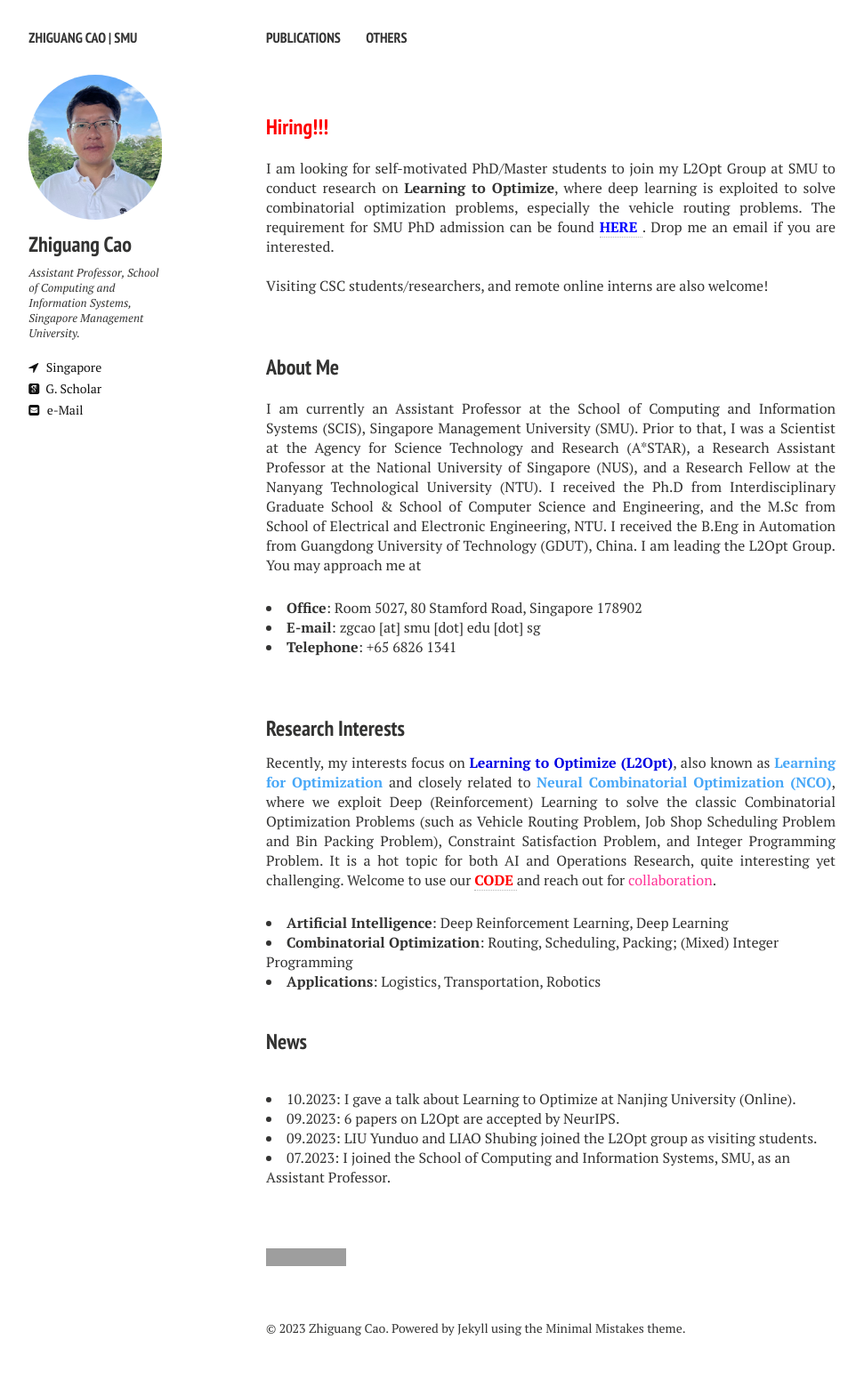
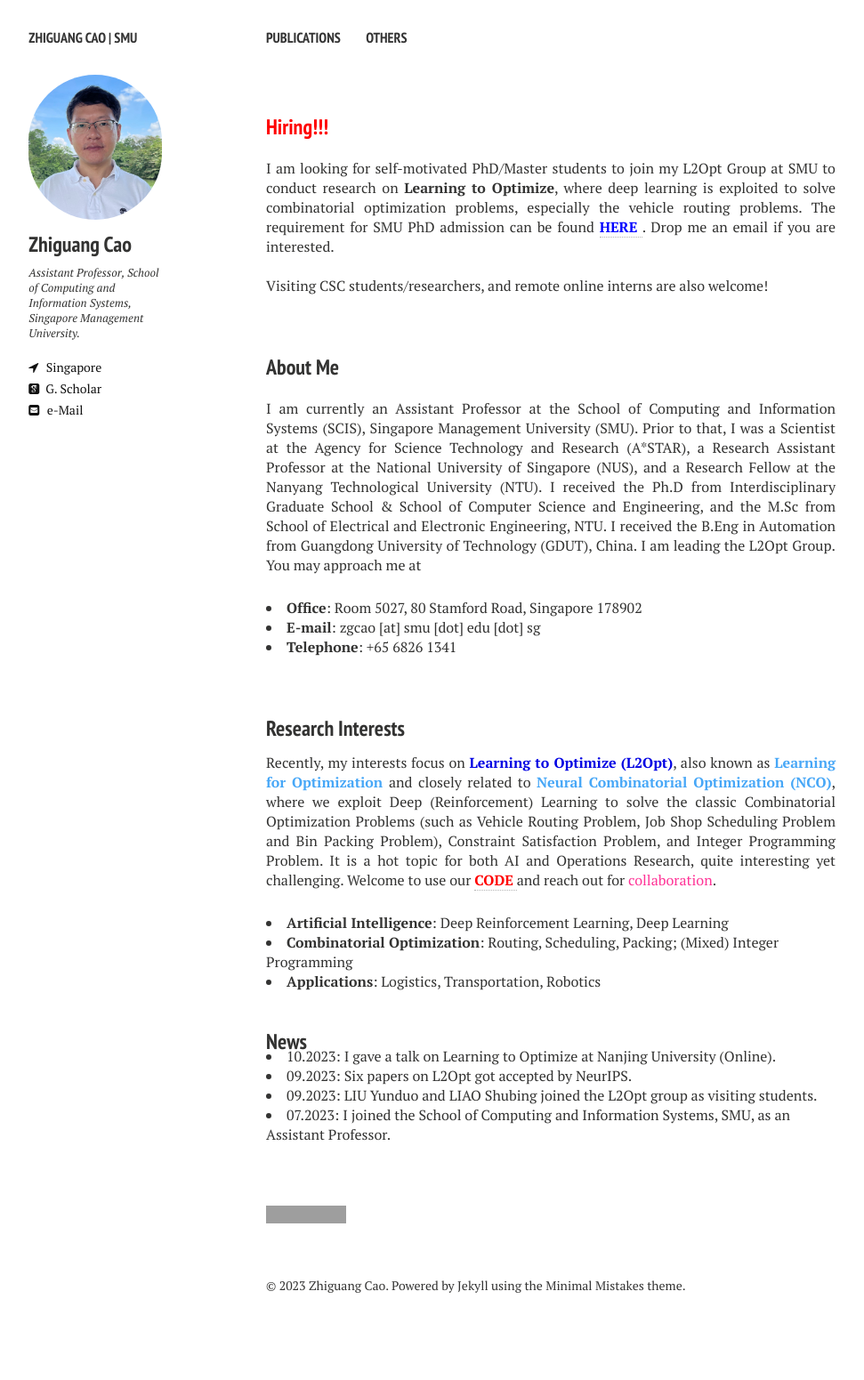
Before and after one commit to zhiguangcaosg/zhiguangcaosg.github.io, a Jekyll site: the page built from index.md, in a window 1280 px wide. Shown: the whole page at 89% size, without its empty margins (21-992 px from the left). Built offline with Jekyll 4.4.1, drawn with Linux system fonts in a browser that asks for light colours; nearby versions of some CDN libraries; after the commit the page ends 1503 px from its top, so only the background shows below that; grey boxes are pictures that could not be loaded.

Commit message:
Update index.md

```diff
--- a/index.md
+++ b/index.md
@@ -41,13 +41,13 @@ image: banner1.png
 <b>Applications</b>: Logistics, Transportation, Robotics
 </li>
 
-<h3 style="margin-bottom:-8px;padding-top:20px;">News</h3> <br>
+<h3 style="margin-bottom:-8px;padding-top:20px;">News</h3>
 <li>
-10.2023:  I gave a talk about Learning to Optimize at Nanjing University (Online).
+10.2023:  I gave a talk on Learning to Optimize at Nanjing University (Online).
 </li>
 
 <li>
-09.2023:  6 papers on L2Opt are accepted by NeurIPS.
+09.2023:  Six papers on L2Opt got accepted by NeurIPS.
 </li>
 
 <li>
```
